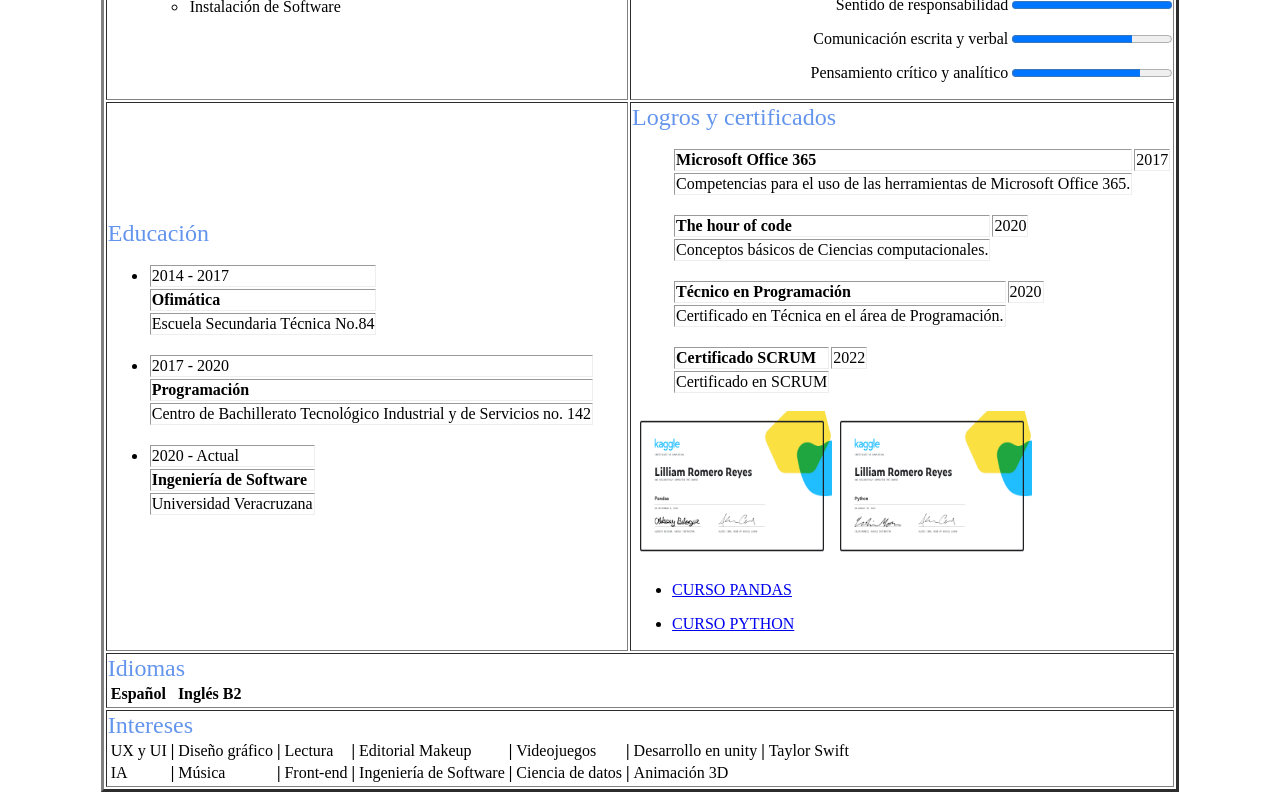
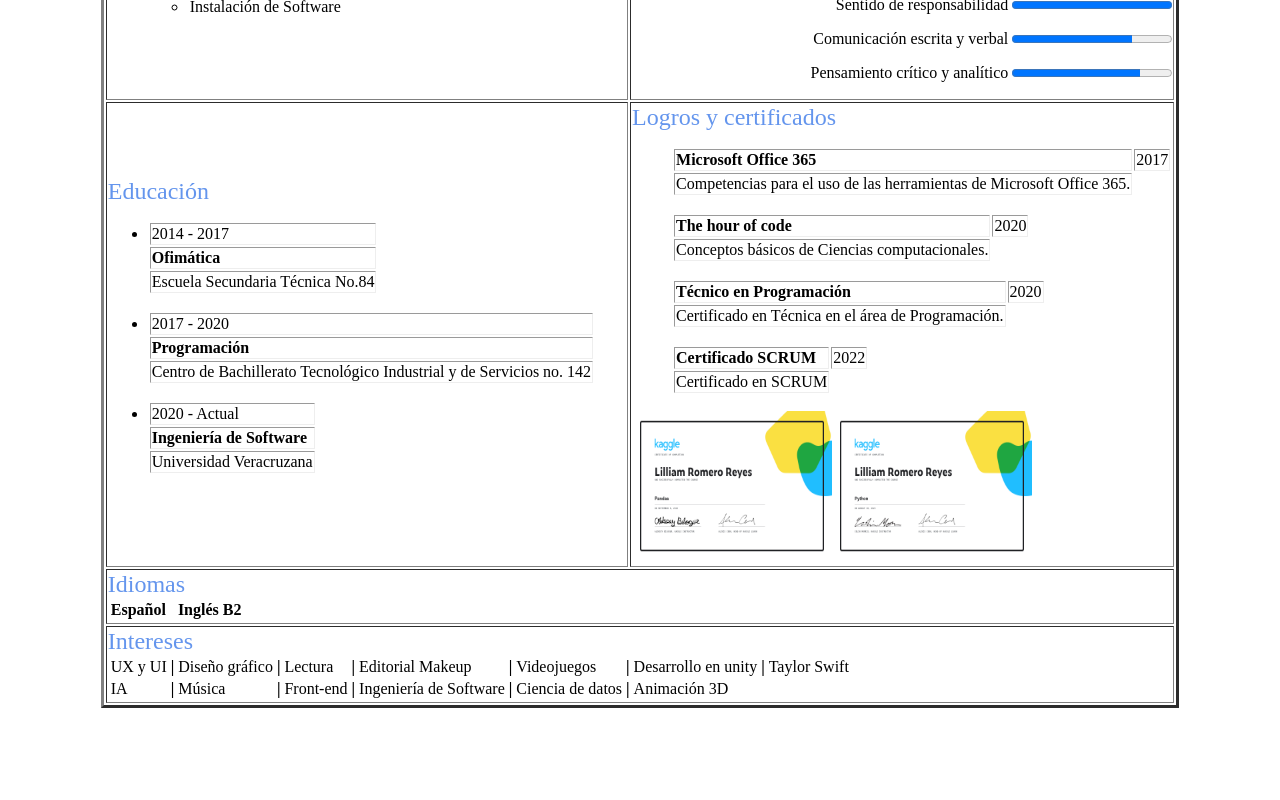
Before and after one commit to LilliamwithaM/LilliamwithaM.github.io, an Angular app: page / in a window 1280 px wide. Shown: the part 432-1232 px from the top of the page. After the commit the page ends 1148 px from the top, so only its background shows below. Built offline with nearby package versions, Linux system fonts and the light colour scheme.

Commit message:
update achievemnents #4

```diff
--- a/src/app/achievements/achievements.component.html
+++ b/src/app/achievements/achievements.component.html
@@ -14,19 +14,3 @@
 </ul>
 <img id="pandas" src="..\assets\images\pandas.png" alt="" width="200" height="150">
 <img id="python" src="..\assets\images\python.png" alt="" width="200" height="150">
-
-<ul>
-    <li>
-        <a
-            href="https://firebasestorage.googleapis.com/v0/b/streamlit-7f64f.appspot.com/o/images%2Fpandas.png?alt=media&token=be08e567-3ce7-486e-a5d7-00b8f4f316c9">CURSO
-            PANDAS </a>
-    </li>
-</ul>
-
-<ul>
-    <li>
-        <a
-            href="https://firebasestorage.googleapis.com/v0/b/streamlit-7f64f.appspot.com/o/images%2Fpython.png?alt=media&token=cb92b95d-4898-40fb-ac76-6bd84af5c74c">CURSO
-            PYTHON </a>
-    </li>
-</ul>
```
